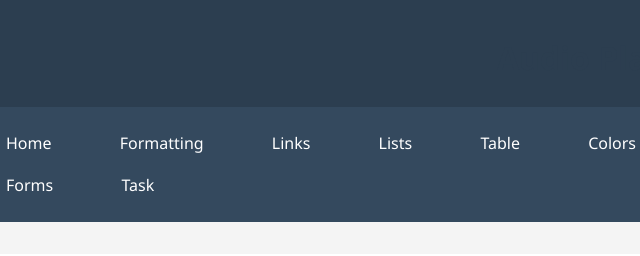
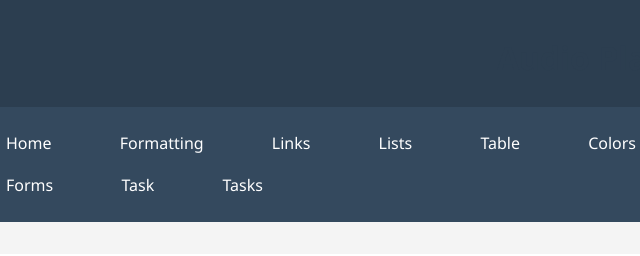
Before and after one commit to VarshaReddy-06/My_web, a plain HTML site: page pages/audio.html in a window 1280 px wide. Shown: the top 256 px of the page, 42-682 px from the left. Drawn offline with Linux system fonts and the light colour scheme.

Commit message:
Fix navigation: Add missing Tasks link to all pages
- Add Tasks navigation link to all pages in pages/ folder
- Ensures Tasks tab is now visible in navigation bar
- Updated 13 HTML files with consistent navigation

```diff
--- a/pages/audio.html
+++ b/pages/audio.html
@@ -24,6 +24,7 @@
         <a href="video.html">Video</a>
         <a href="form.html">Forms</a>
         <a href="task.html">Task</a>
+        <a href="../tasks.html">Tasks</a>
     </nav>
 
     <main>
```
Also changed, not shown: pages/color.html (+1 -0 lines), pages/form.html (+1 -0 lines), pages/formatting.html (+1 -0 lines), pages/hyplnk.html (+1 -0 lines), pages/image.html (+1 -0 lines), pages/link.html (+1 -0 lines), pages/lists.html (+1 -0 lines), pages/span-div.html (+1 -0 lines), pages/table.html (+1 -0 lines), pages/task.html (+1 -0 lines), pages/taskcmpltd.html (+1 -0 lines), pages/video.html (+1 -0 lines).
